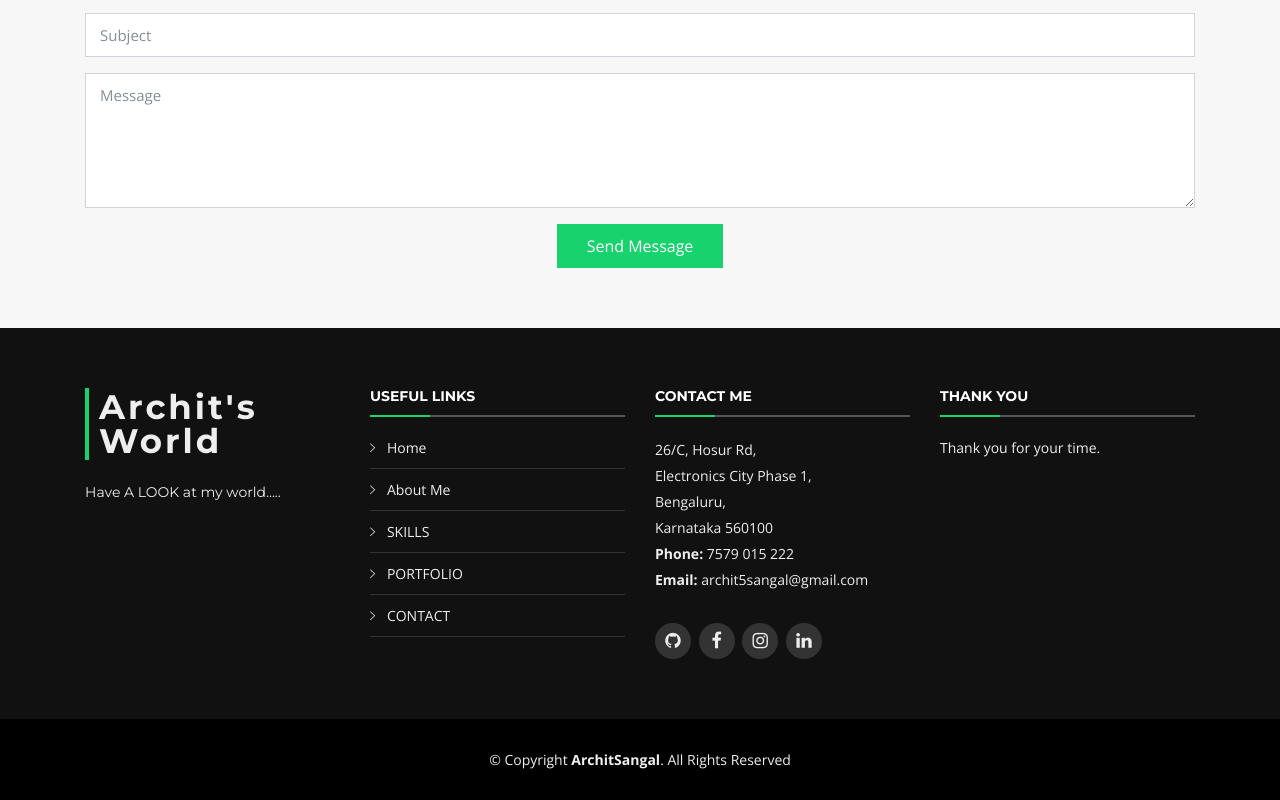
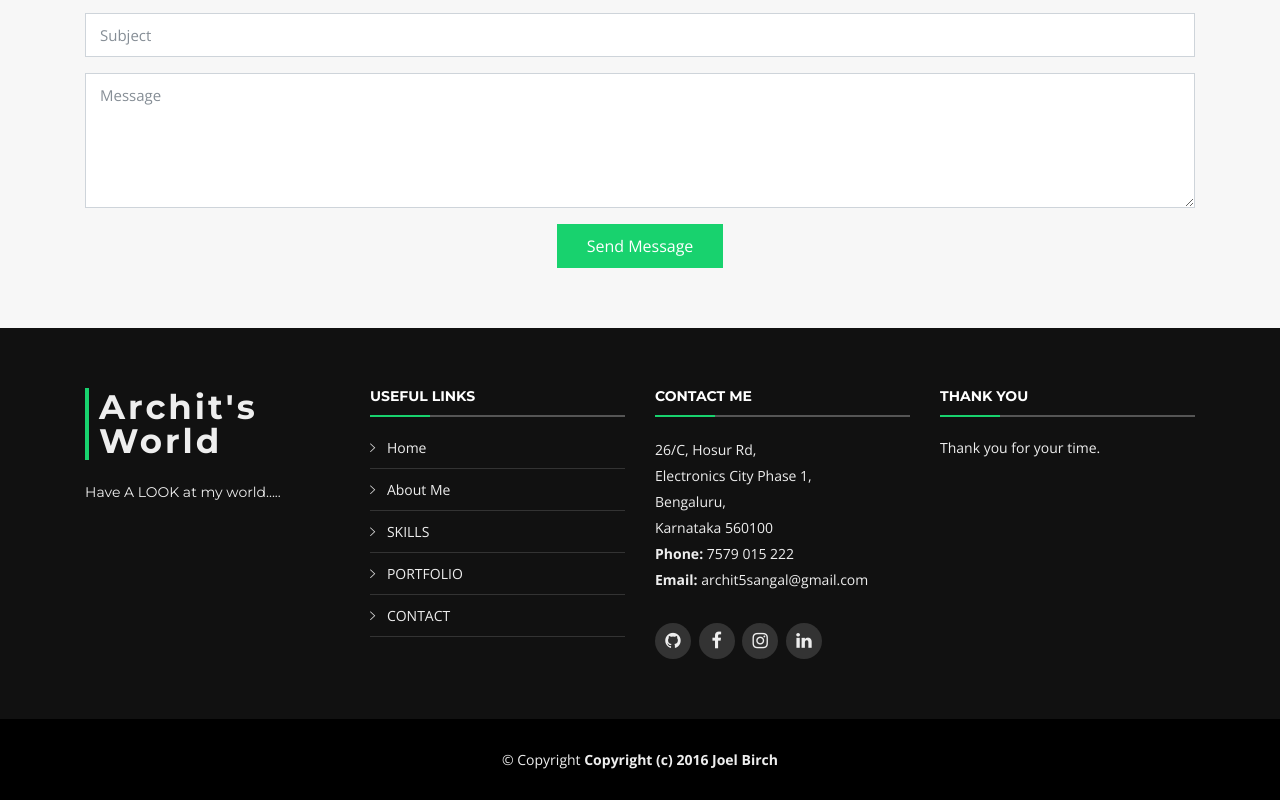
Before and after one commit to architsangal/My-Portfolio, a plain HTML site: page index.html in a window 1280 px wide. Shown: the part 3115-3915 px from the top of the page. Drawn offline with nearby package versions, Linux system fonts and the light colour scheme; files whose address does not match are found by name.

Commit message:
copyright

```diff
--- a/index.html
+++ b/index.html
@@ -421,7 +421,7 @@
 
     <div class="container">
       <div class="copyright">
-        &copy; Copyright <strong>ArchitSangal</strong>. All Rights Reserved
+        &copy; Copyright <strong>Copyright (c) 2016 Joel Birch</strong>
       </div>
     </div>
   </footer><!-- #footer -->
```
